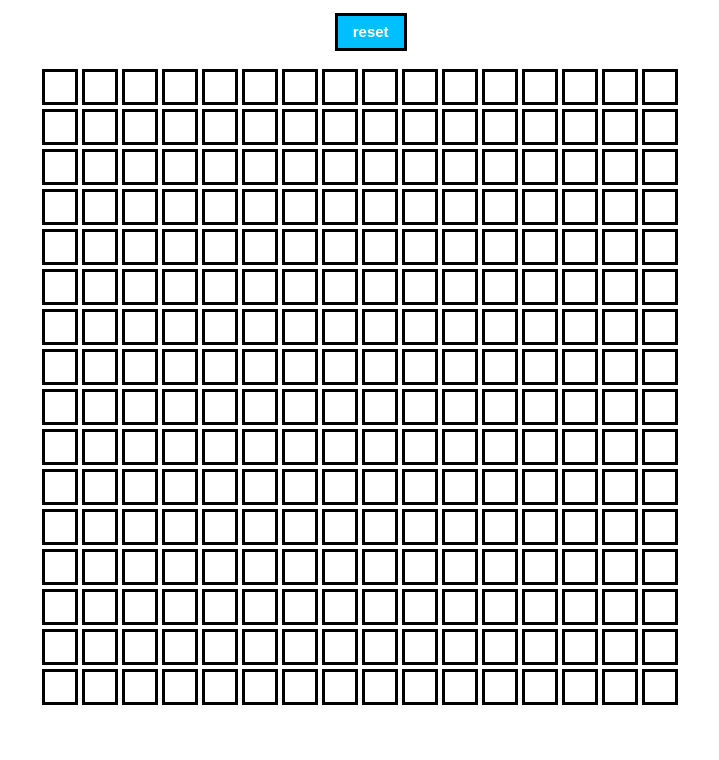
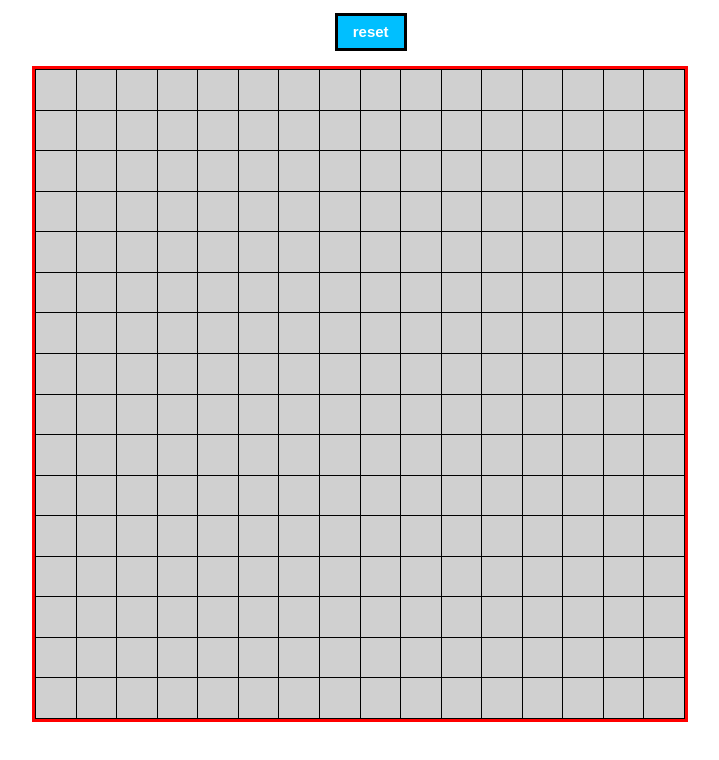
Before and after one commit to amiraa127/sketch-pad, a plain HTML site: page index.html in a window 1280 px wide. Shown: the whole page, without its empty margins (280-999 px from the left). Drawn offline with nearby package versions, Linux system fonts and the light colour scheme.

Commit message:
Most of the stuff is working except hover

```diff
--- a/Js/script.js
+++ b/Js/script.js
@@ -13,60 +13,32 @@ $(document).ready(function(){
 	$(".square").removeClass('divHover')
 	$(".square").addClass('divClear')
 	gridSize = prompt("Enter grid size >>")
-	if (gridSize != currGridSize){
-	    $('table').remove();
-	    makeGrid(gridSize);
-	    currGridSize = gridSize;
+	cntu = 'yes';
+	if (gridSize > 100){
+	    cntu = prompt("Warning! This grid size is too large. Continue? (only 'yes' will continue)")
+	}else{
+	    cntu = 'yes'
+	}
+	if (cntu == 'yes'){
+	    if (gridSize != currGridSize && gridSize > 0){
+		makeGrid(gridSize);
+		currGridSize = gridSize;
+	    }
 	}
     });
 
 
 });
 
-function calcBlkSize(gridSize,brdrSpacing,brdrSize){
-    availPix = totPixels - brdrSpacing * (gridSize - 1) -  2 * brdrSize * (gridSize - 1);
-    blkSize  = (availPix/gridSize);
-    return blkSize;
-}
 
 function makeGrid(gridSize){
-    brdrSpacing = 2;
-    brdrSize    = 3;
-    blkSize = calcBlkSize(gridSize,brdrSpacing,brdrSize);
-    spaceLimit = 0.5;
-    sizeLimit  = 0.5;
-    blkSizeThresh = 5;
-    while (blkSize < blkSizeThresh && ((brdrSpacing > spaceLimit)||(brdrSize > sizeLimit))){
-	if (brdrSpacing > spaceLimit){
-	    brdrSpacing -= 0.5;
-	}
-	if (brdrSize > sizeLimit){
-	    brdrSize -= 0.5;
-	}
-	blkSize = Math.max(calcBlkSize(gridSize,brdrSpacing,brdrSize),blkSizeThresh);
-    }
-
-    if (blkSize * gridSize > totPixels){
-	alert("allowable size exceeded");
-    }
-
-    if (blkSize > totPixels){
-	blkSize = totPixels;
-    }
-
-
+    $('table').remove();
     $("#grid").append("<table><tbody></tbody></table>");
     for(var i = 0; i < gridSize; i++){
 	$("tbody").append('<tr id="row'+i+'"></tr>');
 	for (var j = 0; j < gridSize; j++){
-	    $("#row"+i).append('<td id="col'+j+'"><div class = "square"></div></td>');
+	    $("#row"+i).append('<td id="col'+j+'" class = "square"></td>');
+
 	}
     }
-    $('.square').css('width',blkSize+'px');
-    $('.square').css('height',blkSize+'px');
-
-
-    $('table').css('border-spacing',brdrSpacing+'px');
-    $('.square').css('border',brdrSize+'px solid black');
-
 }
--- a/css/stylesheet.css
+++ b/css/stylesheet.css
@@ -1,12 +1,23 @@
 .square{
-    border: solid black;
-    width : 30px;
-    height: 30px;
+    background-color:#D0D0D0;
+    border:1px solid black;
+}
+
+#grid{
+    border: 3px solid red;
+    margin:auto;
+    margin-top:15px;
+    width : 650px;
+    height: 650px;
 }
 
 table{
+    table-layout:fixed;
+    width:100%;
+    height:100%;
     margin:auto;
-    margin-top:15px;
+    border-collapse:collapse;
+    border-spacing:0;
 }
 
 .divHover{
@@ -14,8 +25,9 @@ table{
 }
 
 .divClear{
-    background-color:white;
+    background-color:#D0D0D0;
 }
+
 button{
     margin-top:5px;
     margin-left:48%;
--- a/index.html
+++ b/index.html
@@ -2,6 +2,7 @@
 <html>
   <head>
     <title>SketchPad</title>
+    <link type="text/css" rel="stylesheet" href="css/reset.css">
     <link type="text/css" rel="stylesheet" href="css/stylesheet.css">
     <script type="text/javascript" src="http://ajax.aspnetcdn.com/ajax/jQuery/jquery-1.11.3.min.js"></script>
     <script type="text/javascript" src="Js/script.js"></script>
```
